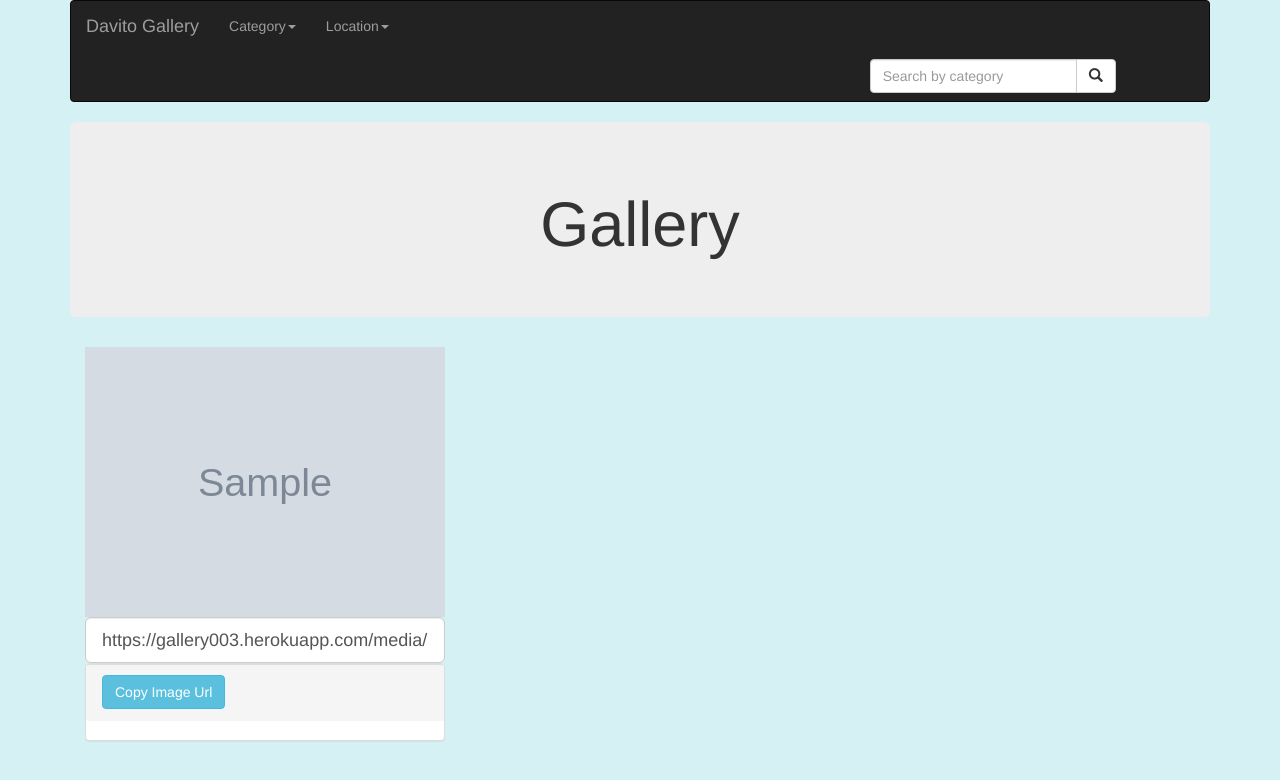
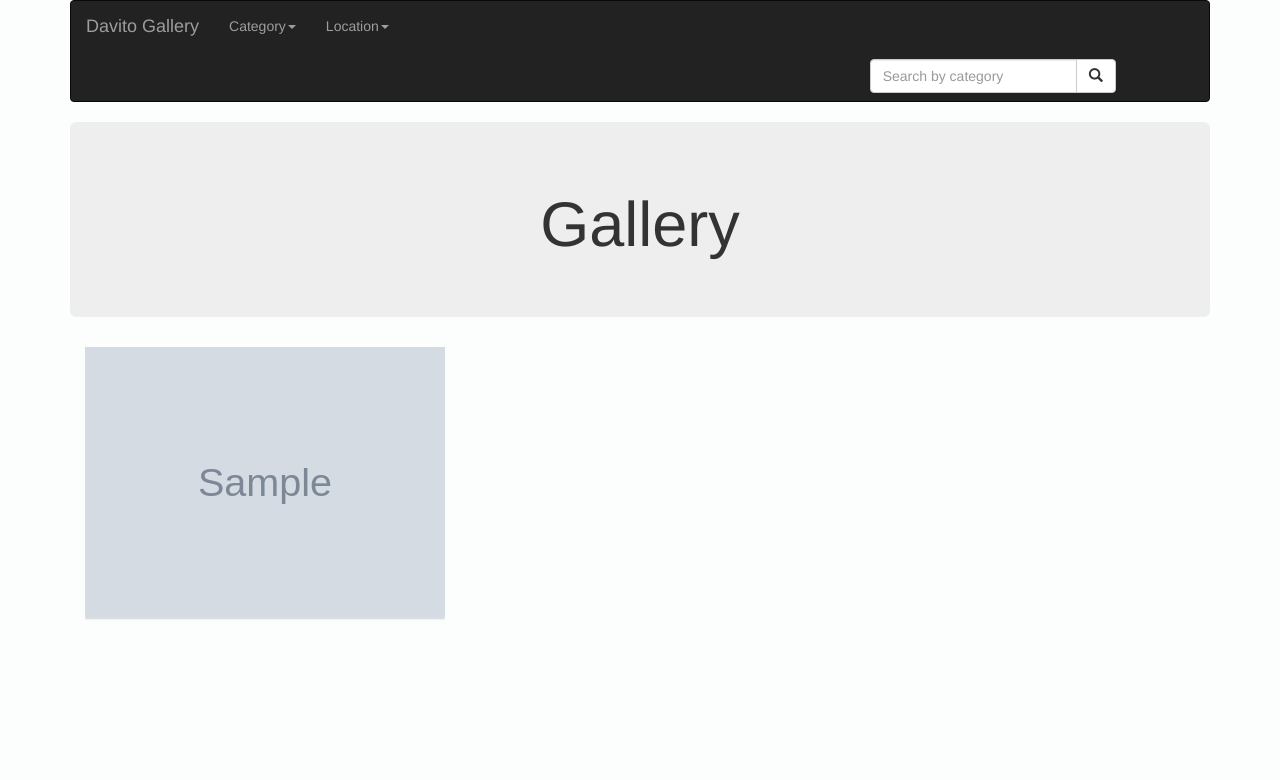
Before and after one commit to davidngatia/Gallario, a Django app: page / in a window 1280 px wide. Shown: the top 780 px of the page. Run offline with Django 3.2, Linux system fonts and the light colour scheme; tables that the repository leaves empty hold one stand-in row (values such as "Sample post"); grey boxes marked "Sample" are stand-in pictures; some libraries are stand-ins or nearby versions.

Commit message:
add modifications

```diff
--- a/photos/templates/base.html
+++ b/photos/templates/base.html
@@ -13,7 +13,7 @@
 
   {% block styles %}
     {% bootstrap_css %}
-    <link rel="stylesheet" href="{% static 'css/basenews.css' %}">
+    <link rel="stylesheet" href="{% static 'css/basephotos.css' %}">
 
   {% endblock %}
 
--- a/photos/templates/category.html
+++ b/photos/templates/category.html
@@ -3,14 +3,14 @@
  {% block content %}
 
  <div class="container">
-   <body style="background-color:#B5C9F3">
+   <body style="background-color:rgb(249, 246, 250)">
 
    <div class="row">
 
      {% for photo in photos %}
      <div class="col-sm-4">
          <h1 class="text-center">{{photo.category.name}}
-          <img src="{{photo.image.url}}"  class="img-responsive" alt="">
+          <img src="{{photo.image.url}}"  class="img-responsive" alt="expected an image">
        </div>
      {% endfor %}
    </div>
--- a/photos/templates/image.html
+++ b/photos/templates/image.html
@@ -3,11 +3,11 @@
 {% block content %}
 
  <div class="container">
-   <body style="background-color:#E6E6FA">
+   <body style="background-color:rgb(245, 250, 250)">
 
      <div class="row text-center">
        <div class=col-md-6>
-     <img src="{{image.image.url}}" align="left|right|middle|top|bottom" class="img-responsive" alt="">
+     <img src="{{image.image.url}}" align="left|right|middle|top|bottom" class="img-responsive" alt="expected an image">
    </div>
    </div>
 
--- a/photos/templates/index.html
+++ b/photos/templates/index.html
@@ -4,7 +4,7 @@
 {{block.super}}
 
 <div class="container">
-  <body style="background-color:#D5F1F3">
+  <body style="background-color:rgb(252, 253, 253)">
 
 
 
@@ -17,12 +17,7 @@
     <div class="col-xs-4">
 
     <a href="{% url 'imagedetails' photo.id %}"><img src="{{photo.image.url}}" class="img-responsive" alt="Image"></a>
-    <input class="form-control input-lg" type="text" value="https://gallery003.herokuapp.com{{photo.image.url}}" id ="{{photo.id}}-url">
     <div class="panel panel-default">
-
-  <div class="panel panel-footer">
-    <button type="button" class="btn btn-info" onclick="copyUrl('{{photo.id}}-url')">Copy Image Url</button>
-    </div>
   </div>
 </div>
   </div>
--- a/photos/templates/location.html
+++ b/photos/templates/location.html
@@ -3,7 +3,7 @@
  {% block content %}
 
  <div class="container">
-   <body style="background-color:#5B81A7">
+   <body style="background-color:rgb(249, 251, 252)">
 
 
    <div class="row">
--- a/photos/templates/navbar.html
+++ b/photos/templates/navbar.html
@@ -23,10 +23,9 @@
         <a class="dropdown-toggle" data-toggle="dropdown" href="#">Category<span class="caret"></span></a>
         <ul class="dropdown-menu">
           <li><a href="{% url 'category' 5 %}">Adventure</a></li>
-
           <li><a href="{% url 'category' 6 %}">Sports</a></li>
           <li><a href="{% url 'category' 7 %}">Design</a></li>
-          <li><a href="{% url 'category' 8 %}">Movies</a></li>
+          <li><a href="{% url 'category' 8 %}">Farming</a></li>
 
 
         </ul>
@@ -34,11 +33,11 @@
       <li class="dropdown">
         <a class="dropdown-toggle" data-toggle="dropdown" href="#">Location<span class="caret"></span></a>
         <ul class="dropdown-menu">
-        <li><a href="{% url 'location' 6 %}">Egypt</a></li>
+        <li><a href="{% url 'location' 6 %}">Kitale</a></li>
         <li><a href="{% url 'location' 7 %}">Nairobi</a></li>
         <li><a href="{% url 'location' 8 %}">Mombasa</a></li>
-        <li><a href="{% url 'location' 9 %}">Nyahururu</a></li>
-        <li><a href="{% url 'location' 10 %}">Rwanda</a></li>
+        <li><a href="{% url 'location' 9 %}">Masai Mara</a></li>
+        <li><a href="{% url 'location' 10 %}">Nyahururu</a></li>
 
         </ul>
       </li>
--- a/static/css/basenews.css
+++ /dev/null
@@ -1,7 +0,0 @@
-h1
-{
-  color: blue;
-}
-
-.panel-body {
-background:rgb(163, 43, 53);}
--- /dev/null
+++ b/static/css/basephotos.css
@@ -0,0 +1,7 @@
+h1
+{
+  color: rgb(10, 10, 14);
+}
+
+.panel-body {
+background:rgb(252, 250, 251);}
```
Also changed, not shown: media/images/1.jpeg (added), media/images/12.jpeg (added), media/images/cbg.jpg (added), media/images/f1.jpeg (added), media/images/f6.jpeg (added), media/images/f9.jpeg (added), 1 other file.
